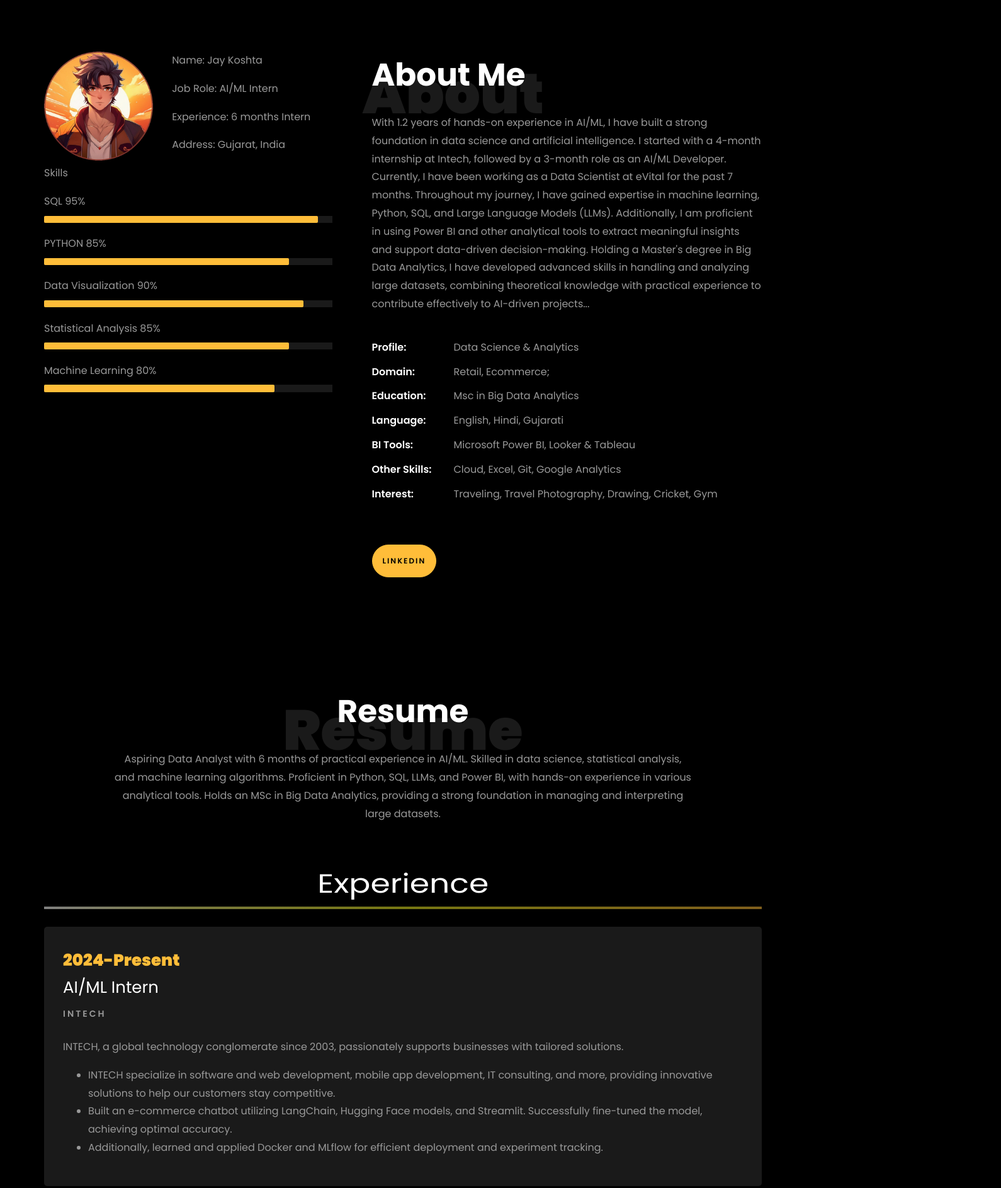
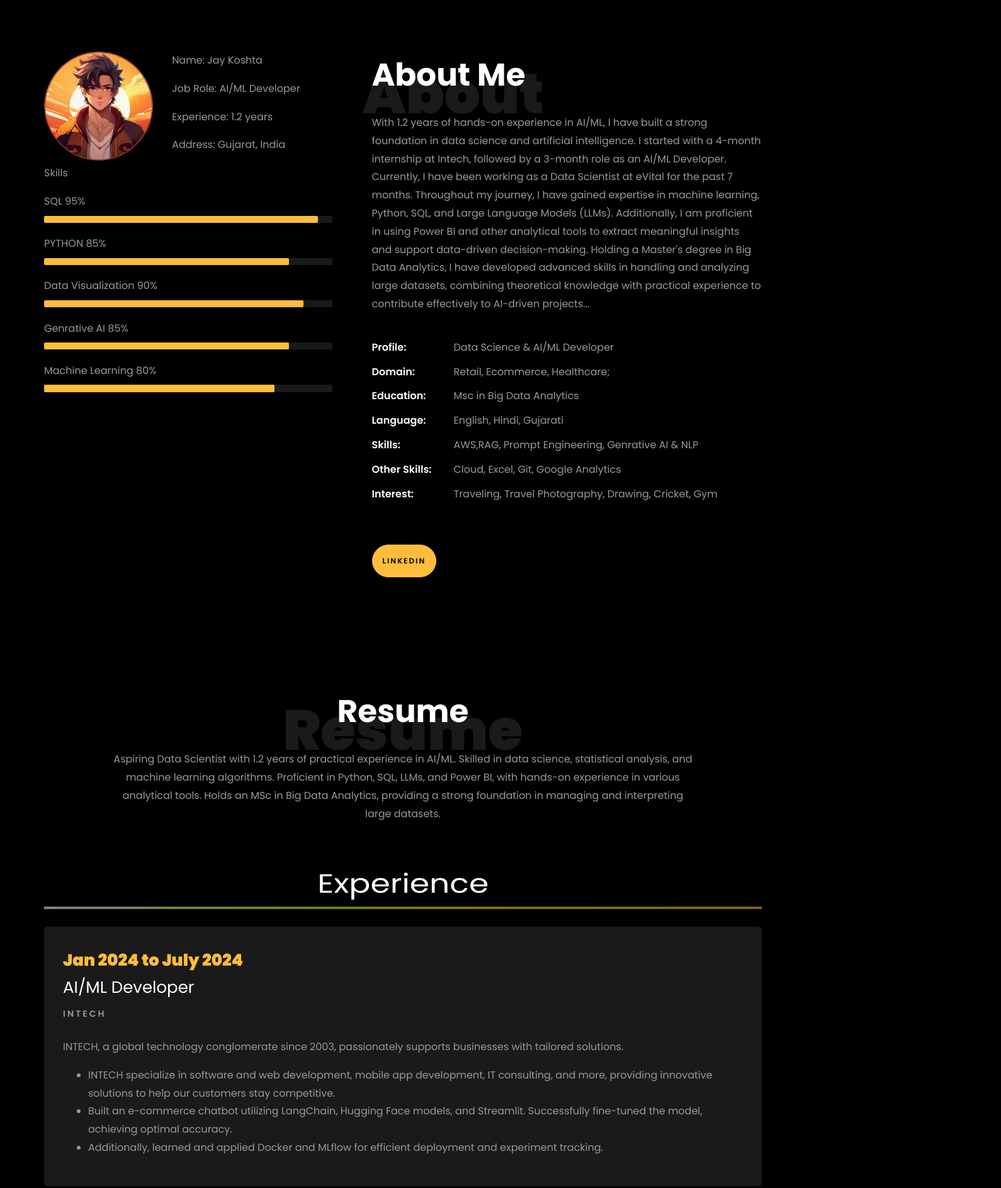
Before and after one commit to thejay08/thejay08.github.io, a plain HTML site: page index.html in a window 1280 px wide. Shown: the part 780-2667 px from the top of the page at 63% size, 1590 px wide, since content can reach past the window. Drawn offline with Linux system fonts and the light colour scheme; files whose address does not match are found by name.

Commit message:
Update index.html

```diff
--- a/index.html
+++ b/index.html
@@ -219,8 +219,8 @@
 									<div class="col-sm-6 col-md-7">
 									  <div class="about-info">
 										<p><span class="title-s">Name: </span> <span>Jay Koshta</span></p>
-										<p><span class="title-s">Job Role: </span> <span>AI/ML Intern</span></p>
-										<p><span class="title-s">Experience: </span> <span>6 months Intern</span></p>
+										<p><span class="title-s">Job Role: </span> <span>AI/ML Developer</span></p>
+										<p><span class="title-s">Experience: </span> <span>1.2 years</span></p>
 										<p><span class="title-s">Address: </span> <span>Gujarat, India</span></p>
 									  </div>
 									</div>
@@ -246,7 +246,7 @@
 											aria-valuemax="100"></div>
 									</div>
 
-									<span>Statistical Analysis</span> <span class="pull-right">85%</span>
+									<span>Genrative AI</span> <span class="pull-right">85%</span>
 									<div class="progress">
 										<div class="progress-bar" role="progressbar" style="width: 85%" aria-valuenow="85" aria-valuemin="0"
 											aria-valuemax="100"></div>
@@ -273,11 +273,11 @@
                                                                    Throughout my journey, I have gained expertise in machine learning, Python, SQL, and Large Language Models (LLMs). Additionally, I am proficient in using Power BI and other analytical tools to extract meaningful insights and support data-driven decision-making.
                                                                    Holding a Master's degree in Big Data Analytics, I have developed advanced skills in handling and analyzing large datasets, combining theoretical knowledge with practical experience to contribute effectively to AI-driven projects...</p>
 								<ul class="about-info mt-4 px-md-0 px-2">
-									<li class="d-flex"><span>Profile:</span> <span>Data Science &amp; Analytics</span></li>
-									<li class="d-flex"><span>Domain:</span> <span>Retail, Ecommerce; </span></li>
+									<li class="d-flex"><span>Profile:</span> <span>Data Science &amp; AI/ML Developer</span></li>
+									<li class="d-flex"><span>Domain:</span> <span>Retail, Ecommerce, Healthcare; </span></li>
 									<li class="d-flex"><span>Education:</span> <span>Msc in Big Data Analytics</span></li>
 									<li class="d-flex"><span>Language:</span> <span>English, Hindi, Gujarati</span></li>
-									<li class="d-flex"><span>BI Tools:</span> <span>Microsoft Power BI, Looker &amp; Tableau</span></li>
+									<li class="d-flex"><span>Skills:</span> <span>AWS,RAG, Prompt Engineering, Genrative AI &amp; NLP</span></li>
 									<li class="d-flex"><span>Other Skills:</span> <span>Cloud, Excel, Git, Google Analytics</span></li>
 									<li class="d-flex"><span>Interest:</span> <span>Traveling, Travel Photography, Drawing, Cricket, Gym</span></li>
 
@@ -310,7 +310,7 @@
           <div class="col-md-10 heading-section text-center ftco-animate">
           	<h1 class="big big-2">Resume</h1>
             <h2 class="mb-4">Resume</h2>
-            <p>Aspiring Data Analyst with 6 months of practical experience in AI/ML.
+            <p>Aspiring Data Scientist with 1.2 years of practical experience in AI/ML.
 				Skilled in data science, statistical analysis, and machine learning algorithms.
 				Proficient in Python, SQL, LLMs, and Power BI, with hands-on experience in various analytical tools.
 				Holds an MSc in Big Data Analytics, providing a strong foundation in managing and interpreting large datasets.
@@ -328,8 +328,8 @@
 		<div class="row">
 				<!-- <div class="col-md-6"> -->
 					<div class="resume-wrap ftco-animate">
-						<span class="date">2024-Present</span>
-						<h2>AI/ML Intern</h2>
+						<span class="date">Jan 2024 to July 2024</span>
+						<h2>AI/ML Developer</h2>
 						<span class="position">INTECH</span>
 						<p class="mt-4">INTECH, a global technology conglomerate since 2003, passionately supports businesses with tailored solutions.
 							<ul>
@@ -342,21 +342,21 @@
 
 				</div>
 
-				<!-- <div class="col-md-6">
+				<div class="col-md-6">
 					<div class="resume-wrap ftco-animate">
-						<span class="date">2018-2021</span>
-						<h2>Senior Data Analyst</h2>
+						<span class="date">Sep 2024 to 2025-Present</span>
+						<h2>Data Scientist</h2>
 						<span class="position">iQuanti</span>
-						<p class="mt-4">iQuanti is a data-driven digital marketing analytics and solutions company, helps top 100 global brands.
+						<p class="mt-4">eVital is a pharmacy software company and product-based business that helps chemists and customers by providing software for easy access to medicines.
 							<ul>
-								<li>Performed in-depth market research and analysis to create online pages. Resulted in ~100% website growth and 30% increase in conversion rate YoY.</li>
-								<li>Delivered multiple training and mentorship sessions on analytical tools like SQL, MS Excel, Power BI, Tableau and Python.</li>
-								<li>Performed migration and enhancements for merchandising dashboard, involved data integration and its feature improvement.</li>
+								<li>Developed a medicine image search system leveraging AI and computer vision.</li>
+								<li>Conducted research on OpenCV, TensorFlow, and PyTorch to optimize workflows</li>
+								<li>Analyzed large datasets to uncover patterns, improve decision-making and optimized data processing techniques.</li>
 							</ul>
 						</p>
 					</div>
 
-				</div> -->
+				</div>
 			</div>
 
 		<br>
@@ -570,7 +570,7 @@
           			<span class="icon-globe"></span>
           		</div>
           		<h3 class="mb-4">Download Resume</h3>
-	            <p><a href="#">resumelink</a></p>
+	            <p><a href="#">https://drive.google.com/file/d/1eiBuazmfHB2nwLDbb9awSi6I_nXrmNK8/view?usp=sharing</a></p>
 	          </div>
           </div>
 
```
